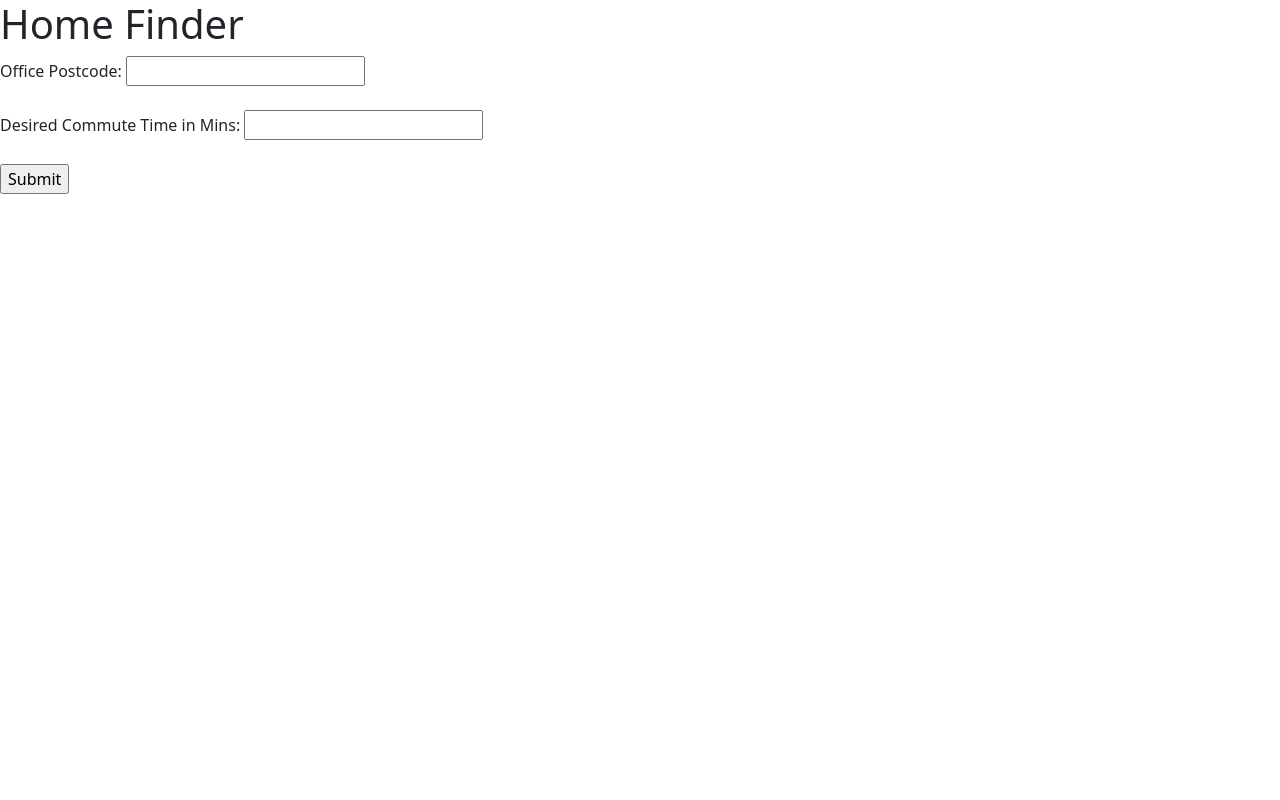
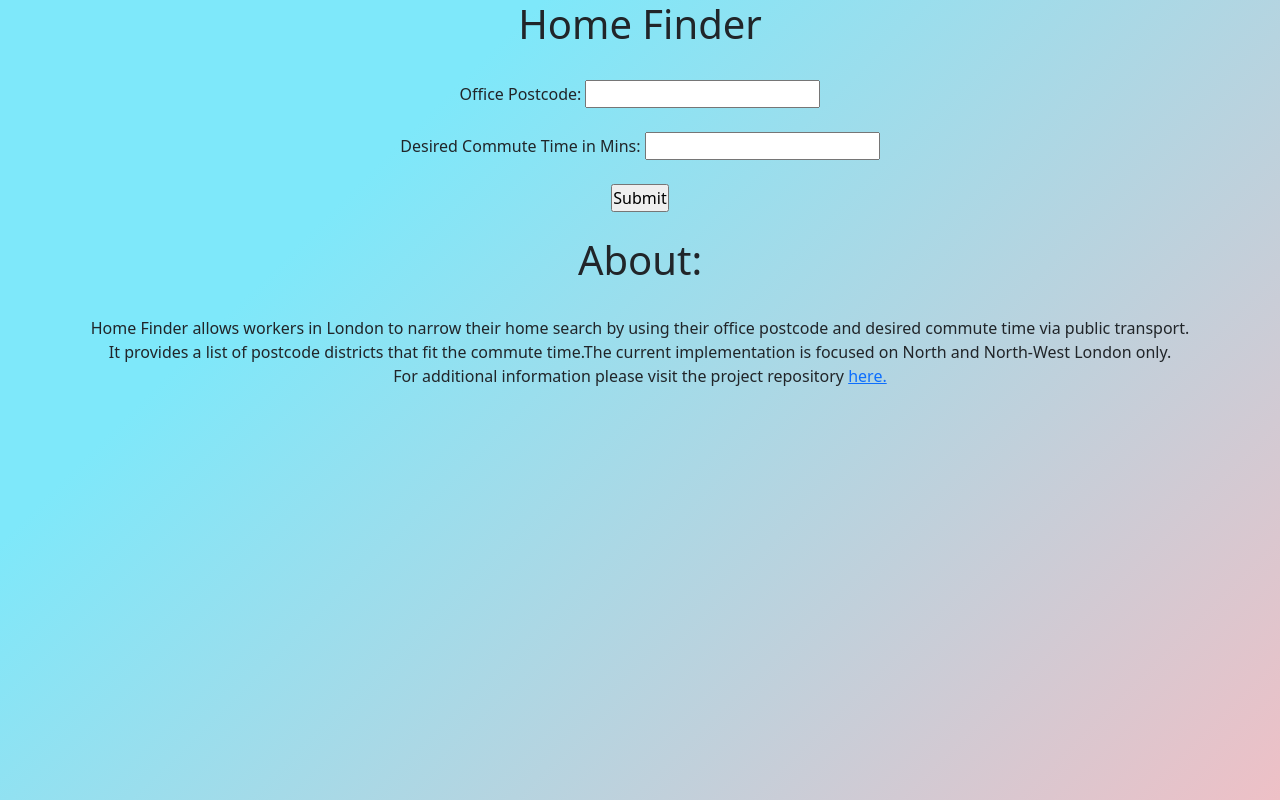
Before and after one commit to 0xfarhaan/homefinder, a Flask app: page / in a window 1280 px wide. Run offline with Flask 2, Linux system fonts and the light colour scheme.

Commit message:
added background gradient and stylesheet

```diff
--- /dev/null
+++ b/app/static/styles/style.css
@@ -0,0 +1,12 @@
+*{
+  margin: 0;
+  padding: 0;
+  box-sizing: border-box;
+}
+
+section {
+  width: 100%;
+  height: 100vh;
+  background-color: #eec0c6;
+  background-image: linear-gradient(315deg, #eec0c6 0%, #7ee8fa 74%);
+}
--- a/app/templates/index.html
+++ b/app/templates/index.html
@@ -4,10 +4,14 @@
     <meta charset="UTF-8">
     <title>Home Finder</title>
     <link href="https://cdn.jsdelivr.net/npm/bootstrap@5.0.0-beta1/dist/css/bootstrap.min.css" rel="stylesheet" integrity="sha384-giJF6kkoqNQ00vy+HMDP7azOuL0xtbfIcaT9wjKHr8RbDVddVHyTfAAsrekwKmP1" crossorigin="anonymous">
+    <link rel= "stylesheet" type= "text/css" href= "{{ url_for('static',filename='styles/style.css') }}">
+    <script src="https://cdn.jsdelivr.net/npm/bootstrap@5.0.0-beta1/dist/js/bootstrap.bundle.min.js" integrity="sha384-ygbV9kiqUc6oa4msXn9868pTtWMgiQaeYH7/t7LECLbyPA2x65Kgf80OJFdroafW" crossorigin="anonymous"></script>
 <body>
-
+<section>
+    <div class="row">
+        <div class="col-lg text-center">
             <div class="page-header">
-    <h1>Home Finder</h1>
+                <h1>Home Finder</h1><br>
             </div>
 
             <form action="{{ url_for('postcodes') }}" method="post">
@@ -16,7 +20,19 @@
               <label for="commute_time"> Desired Commute Time in Mins:</label>
               <input type="text" id="commute_time" name="commute_time"><br><br>
               <input type="submit" value="Submit">
-</form>
-<script src="https://cdn.jsdelivr.net/npm/bootstrap@5.0.0-beta1/dist/js/bootstrap.bundle.min.js" integrity="sha384-ygbV9kiqUc6oa4msXn9868pTtWMgiQaeYH7/t7LECLbyPA2x65Kgf80OJFdroafW" crossorigin="anonymous"></script>
+            </form><br>
+
+            <div class="page-header">
+                <h1>About:</h1><br>
+            </div>
+
+            <p class="text-center">Home Finder allows workers in London to narrow their home search by using their office postcode and desired commute time via public transport.<br>
+                It provides a list of postcode districts that fit the commute time.The current implementation is focused on North and North-West London only. <br>
+                For additional information please visit the project repository <a href="https://github.com/farhaan-ali/homefinder">here.</a>
+            </p>
+
+        </div>
+    </div>
+</section>
 </body>
 </html>
```
Lines whose indentation alone changed are shown as unchanged.
